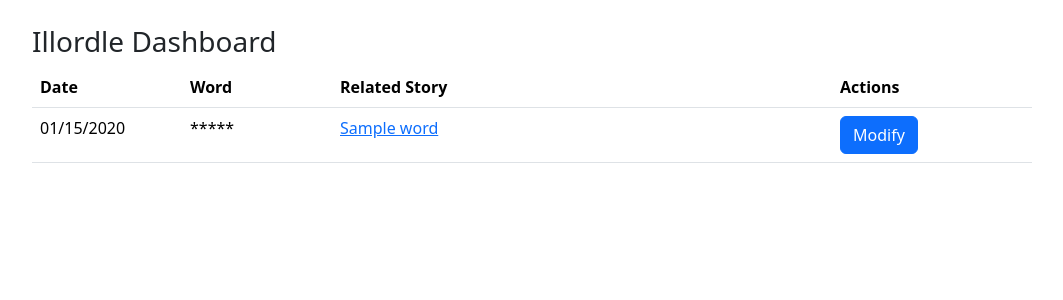
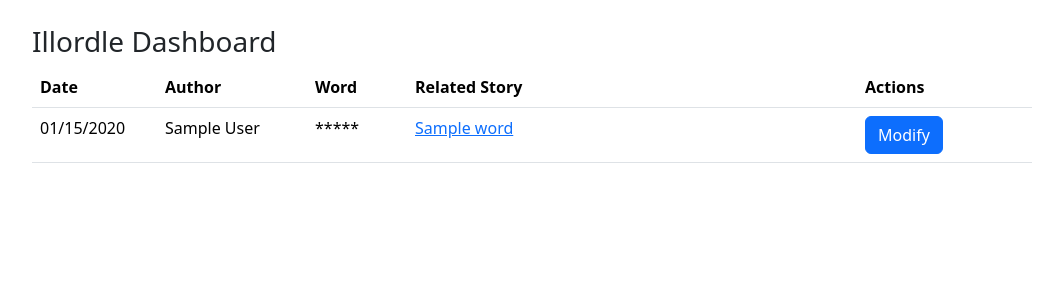
Before and after one commit to Illini-Media-Company/central-backend, a Flask app: template templates/illordle.html in a window 1280 px wide. Shown: the part 56-356 px from the top of the page, without its empty margins (108-1171 px from the left). Run offline with Flask 2, Linux system fonts and the light colour scheme; the template is opened without the code that fills it: most values are stand-ins (such as "Sample title", 1, 10 or a date in 2020); parts of the project's set-up code (start-up, migrations or seed data) failed here and were passed over.

Commit message:
Show Illordle word author in dashboard

```diff
--- a/templates/illordle.html
+++ b/templates/illordle.html
@@ -19,7 +19,7 @@ Illordle Admin
     }
     .table th:nth-child(1),
     .table td:nth-child(1) {
-        width: 15%; /* Set a fixed width for the Date column */
+        width: 12.5%; /* Set a fixed width for the Date column */
     }
     .table th:nth-child(2),
     .table td:nth-child(2) {
@@ -27,11 +27,15 @@ Illordle Admin
     }
     .table th:nth-child(3),
     .table td:nth-child(3) {
-        width: 50%; /* Set a fixed width for the Related Story column */
+        width: 10%; /* Set a fixed width for the Word column */
     }
     .table th:nth-child(4),
     .table td:nth-child(4) {
-        width: 20%; /* Set a fixed width for the Actions column */
+        width: 45%; /* Set a fixed width for the Related Story column */
+    }
+    .table th:nth-child(5),
+    .table td:nth-child(5) {
+        width: 17.5%; /* Set a fixed width for the Actions column */
     }
     .error-message {
         color: red;
@@ -46,6 +50,7 @@ Illordle Admin
                 <thead>
                     <tr>
                         <th>Date</th>
+                        <th>Author</th>
                         <th>Word</th>
                         <th>Related Story</th>
                         <th>Actions</th>
@@ -55,6 +60,9 @@ Illordle Admin
                     {% for word in words %}
                     <tr>
                         <td>{{ word['date'].strftime("%m/%d/%Y") }}</td>
+                        <td>
+                            <span class="word-author"></span>{{ word['author'] }}</span>
+                        </td>
                         <td>
                             <span class="word-value">{{ "*****" if word['word'] != "" else "" }}</span>
                             <input type="text" class="form-control modifiable-input" value="{{ word['word'] }}" />
@@ -82,6 +90,7 @@ Illordle Admin
     const updateButtons = document.querySelectorAll('.update-button');
     const cancelButtons = document.querySelectorAll('.cancel-button');
     const wordValues = document.querySelectorAll('.word-value');
+    const wordAuthors = document.querySelectorAll('.word-author');
     const storyTitles = document.querySelectorAll('.story-title');
     const modifiableInputs = document.querySelectorAll('.modifiable-input');
     const modifiableUrlInputs = document.querySelectorAll('.modifiable-url-input');
@@ -127,6 +136,7 @@ Illordle Admin
                 const responseData = await response.json();
 
                 wordValues[index].textContent = newWord;
+                wordAuthors[index].textContent = responseData['author'];
                 storyTitles[index].textContent = responseData['story_title'];
                 storyTitles[index].href = newUrl;
                 wordValues[index].style.display = 'block';
```
